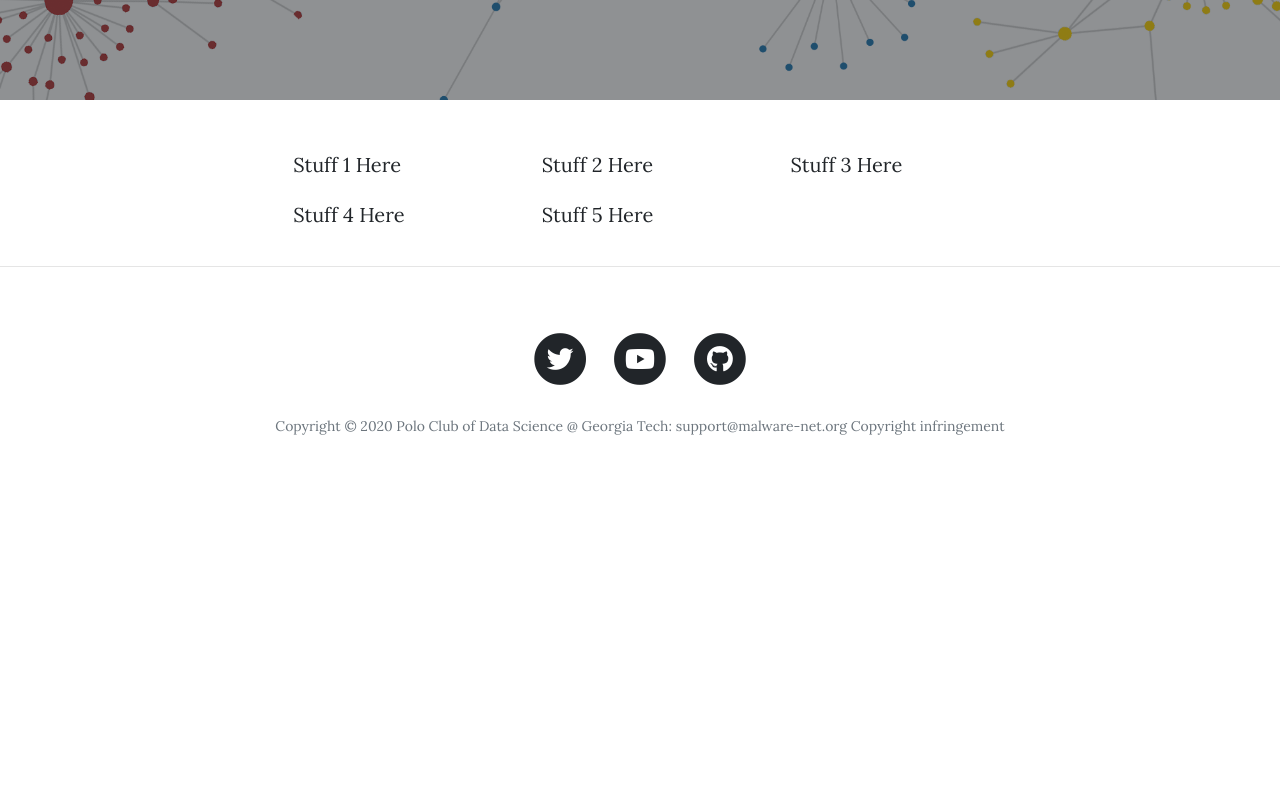
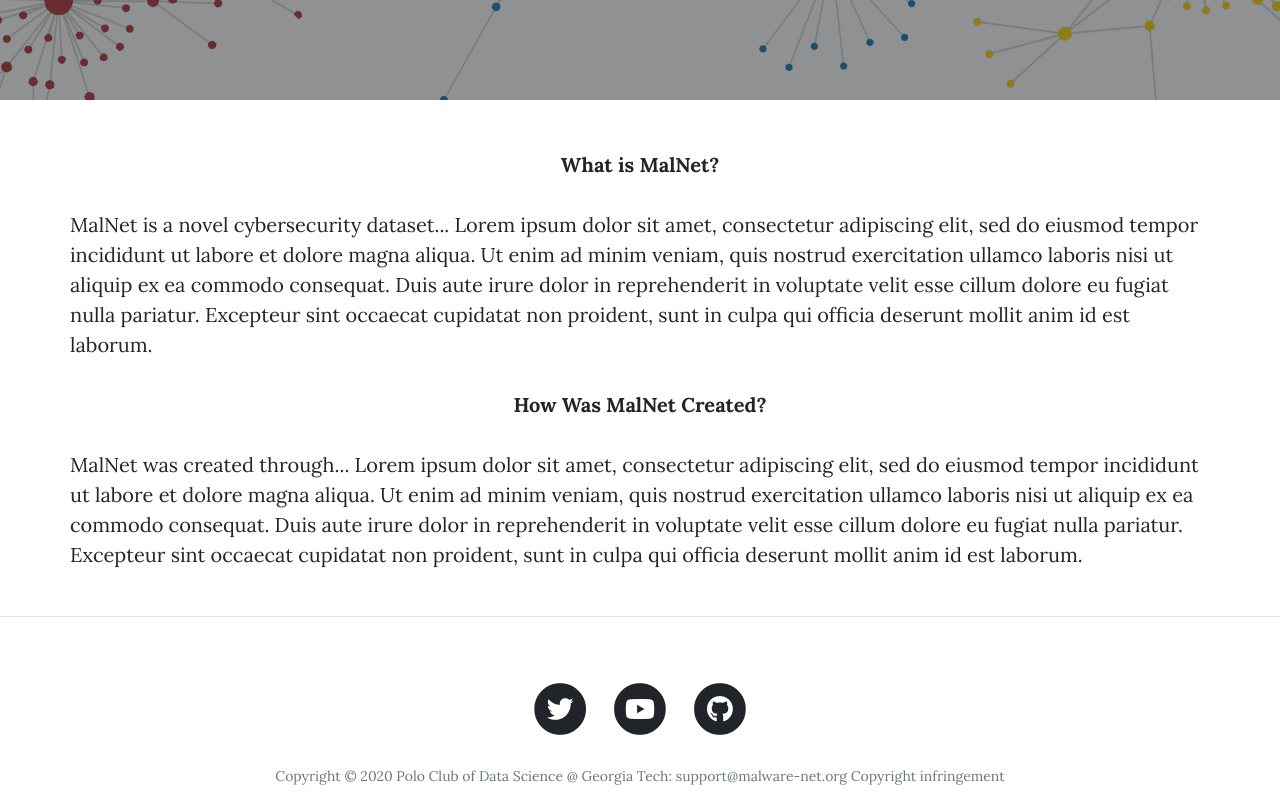
Before and after one commit to kevinli573/malnet-v1, a website: page publications.html in a window 1280 px wide. Shown: the part 478-1275 px from the top of the page. Before the commit the page ends 980 px from the top, so only its background shows below. Drawn offline with nearby package versions, Linux system fonts and the light colour scheme.

Commit message:
Update publications.html

```diff
--- a/publications.html
+++ b/publications.html
@@ -70,27 +70,20 @@
 
 
   <!-- Main Content -->
-
   <div class="container">
     <div class="row">
       <div class="new-col-lg-8 new-col-md-10 mx-auto">
-        <div class="publication-card-container">
-          <div class="publication-card">
-            Stuff 1 Here
-          </div>
-          <div class="publication-card">
-            Stuff 2 Here
-          </div>
-          <div class="publication-card">
-            Stuff 3 Here
-          </div>
-          <div class="publication-card">
-            Stuff 4 Here
-          </div>
-          <div class="publication-card">
-            Stuff 5 Here
-          </div>
-        </div>
+        <div style="text-align: center"><strong>What is MalNet?</strong></div>
+        <p>MalNet is a novel cybersecurity dataset... Lorem ipsum dolor sit amet, consectetur adipiscing elit,
+          sed do eiusmod tempor incididunt ut labore et dolore magna aliqua. Ut enim ad minim veniam, quis nostrud exercitation ullamco laboris nisi
+          ut aliquip ex ea commodo consequat. Duis aute irure dolor in reprehenderit in voluptate velit esse cillum dolore eu fugiat nulla pariatur.
+          Excepteur sint occaecat cupidatat non proident, sunt in culpa qui officia deserunt mollit anim id est laborum.</p>
+
+        <div style="text-align: center"><strong>How Was MalNet Created?</strong></div>
+        <p>MalNet was created through... Lorem ipsum dolor sit amet, consectetur adipiscing elit,
+          sed do eiusmod tempor incididunt ut labore et dolore magna aliqua. Ut enim ad minim veniam, quis nostrud exercitation ullamco laboris nisi
+          ut aliquip ex ea commodo consequat. Duis aute irure dolor in reprehenderit in voluptate velit esse cillum dolore eu fugiat nulla pariatur.
+          Excepteur sint occaecat cupidatat non proident, sunt in culpa qui officia deserunt mollit anim id est laborum.</p>
       </div>
     </div>
   </div>
```
